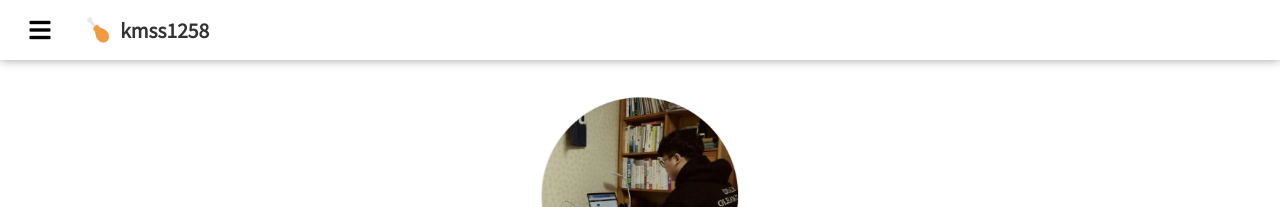
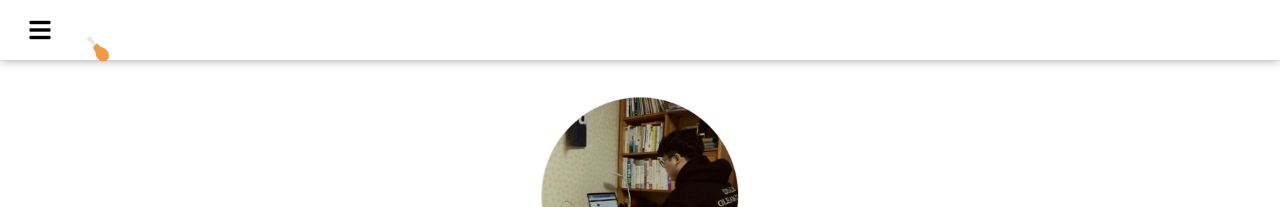
Before and after one commit to kmss1258/kmss1258.github.io, a Jekyll site: the page built from resume.md, in a window 1280 px wide. Shown: the top 207 px of the page. Built offline with Jekyll 4.4.1, drawn with Linux system fonts in a browser that asks for light colours; nearby versions of some CDN libraries.

Commit message:
Update _config.yml

```diff
--- a/_config.yml
+++ b/_config.yml
@@ -20,7 +20,7 @@ description: >- # this means to ignore newlines until "baseurl:"
   이그시오 개발 블로그
 baseurl: "/" # the subpath of your site, e.g. /blog
 url: "https://kmss1258.github.io" # the base hostname & protocol for your site, e.g. http://example.com
-username: kmss1258
+username:
 github_username:  kmss1258
 
 google_analytics: UA-140682939-1
```
